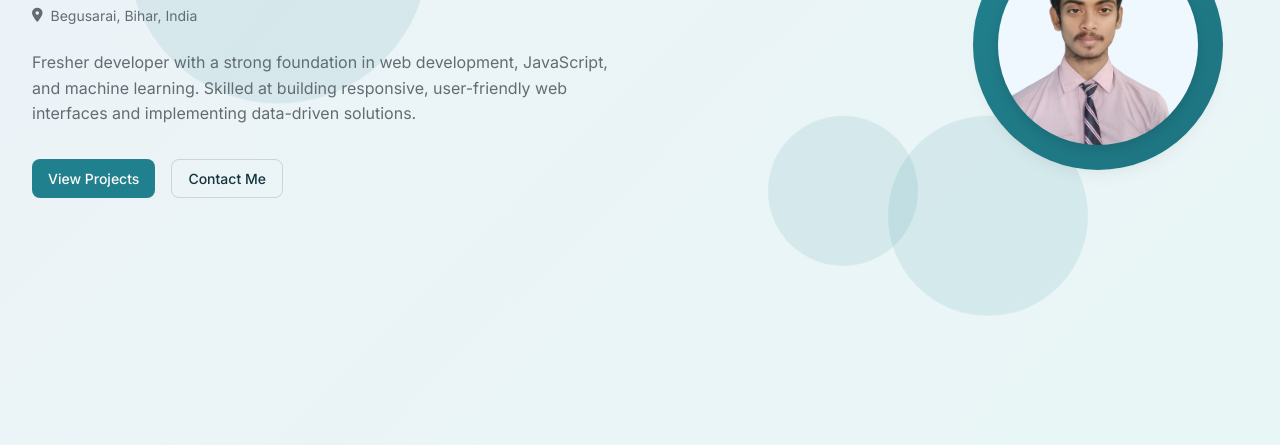
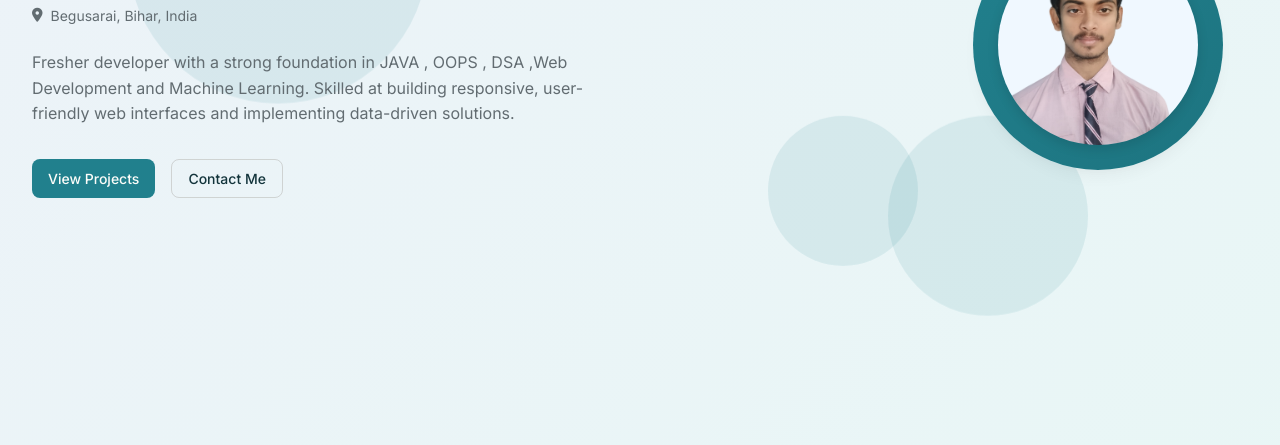
Before and after one commit to Iamaniketray/portfolio-website, a plain HTML site: page index.html in a window 1280 px wide. Shown: the part 355-800 px from the top of the page. Drawn offline with Linux system fonts and the light colour scheme; a web font is replaced by a local one.

Commit message:
Update index.html

```diff
--- a/index.html
+++ b/index.html
@@ -69,7 +69,7 @@
                         Begusarai, Bihar, India
                     </p>
                     <p class="hero-description">
-                        Fresher developer with a strong foundation in web development, JavaScript, and machine learning.
+                        Fresher developer with a strong foundation in JAVA , OOPS , DSA ,Web Development and Machine Learning.
                         Skilled at building responsive, user-friendly web interfaces and implementing data-driven solutions.
                     </p>
                     <div class="hero-buttons">
```
